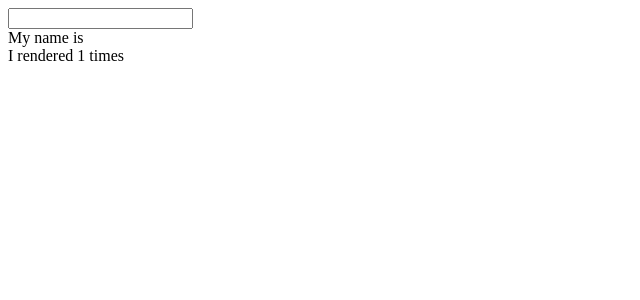
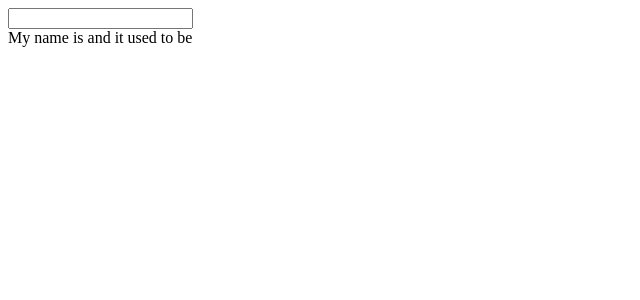
Before and after one commit to Samaelish/react-hooks, a React (Create React App) app: page / in a window 1280 px wide. Shown: the top 300 px of the page, without its empty margins (0-640 px from the left). Built offline with nearby package versions, Linux system fonts and the light colour scheme.

Commit message:
useref for saving prevstate

```diff
--- a/src/App.js
+++ b/src/App.js
@@ -1,9 +1,9 @@
-import UseRef from './UseRef'
+import UseRef2 from './UseRef2'
 
 function App() {
   return (
     <>
-      <UseRef />
+      <UseRef2 />
     </>
   )
 }
--- /dev/null
+++ b/src/UseRef2.jsx
@@ -0,0 +1,19 @@
+import { useState, useEffect, useRef } from 'react'
+
+function UseRef2() {
+  const [name, setName] = useState('')
+  const prevName = useRef('')
+
+  useEffect(() => {
+    prevName.current = name
+  }, [name])
+
+  return (
+    <>
+      <input value={name} onChange={e => setName(e.target.value)}/>
+      <div>My name is {name} and it used to be {prevName.current}</div>
+    </>
+  )
+}
+
+export default UseRef2;
```
